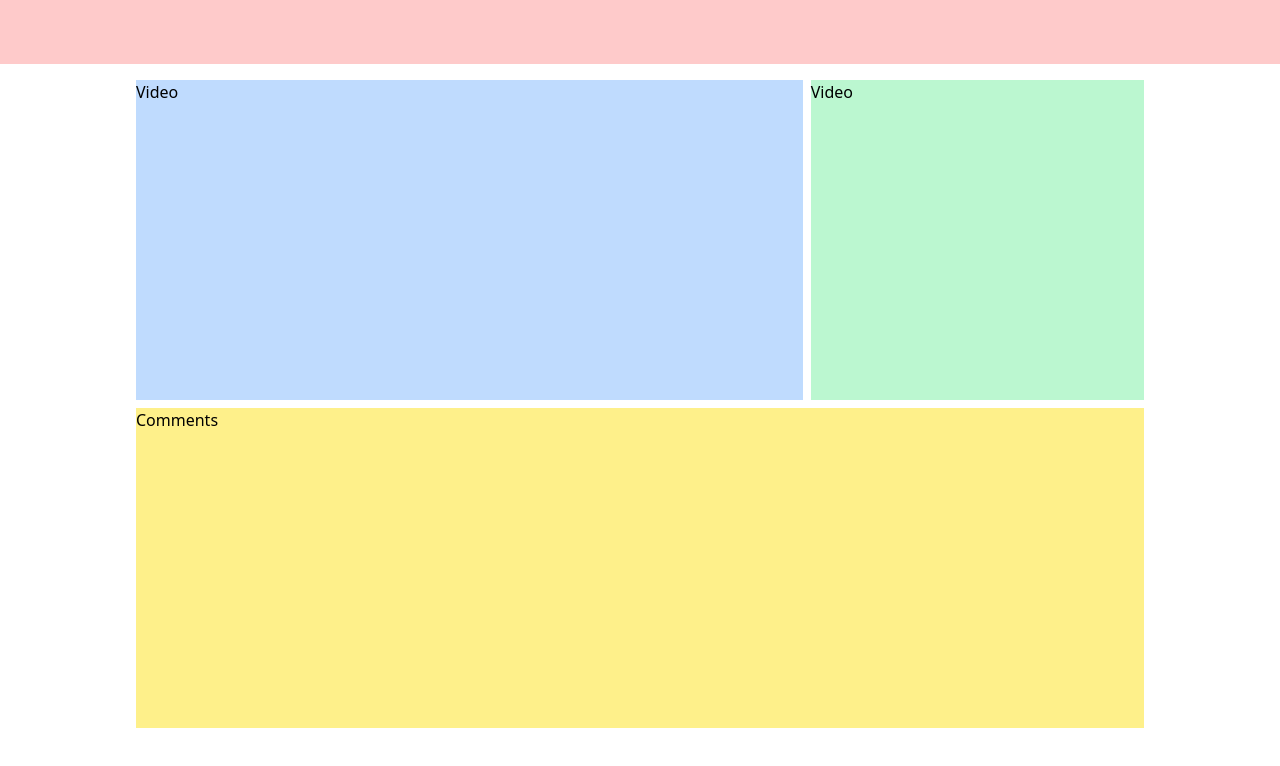
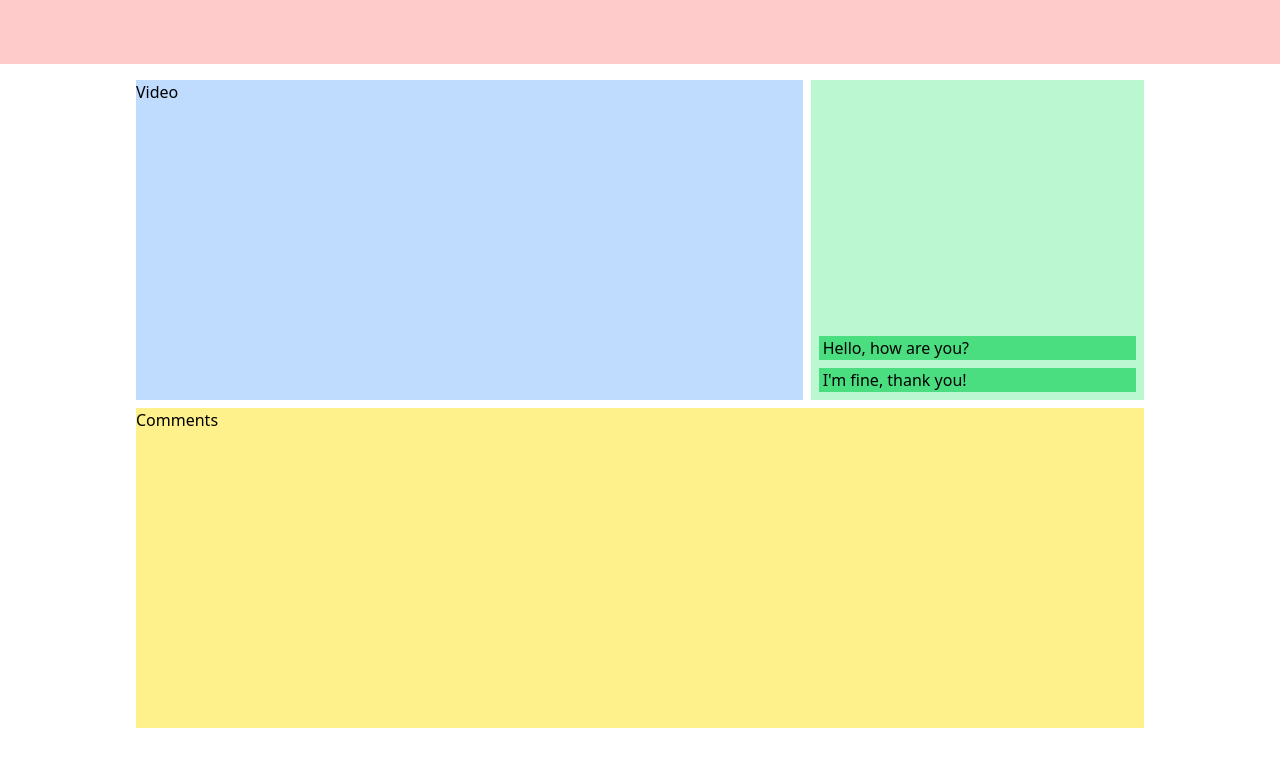
Before and after one commit to javascriptmid/react-arch, a React (Create React App) app: page / in a window 1280 px wide. Shown: the top 766 px of the page. Built offline with nearby package versions, Linux system fonts and the light colour scheme.

Commit message:
add basic message example

```diff
--- a/src/components/LiveChat.tsx
+++ b/src/components/LiveChat.tsx
@@ -1,7 +1,17 @@
-export default function NavBar() {
+import useMessages from "../hooks/useMessages";
+import Message from "./Message";
+
+export default function LiveChat() {
+  const messages = useMessages();
+
   return (
-    <div style={{ height: 320 }} className="flex-1 bg-green-200">
-      Video
+    <div
+      style={{ height: 320 }}
+      className="flex flex-col flex-1 bg-green-200 overflow-y-auto justify-end p-2 space-y-2"
+    >
+      {messages.map((message) => (
+        <Message key={message.id} text={message.text} />
+      ))}
     </div>
   );
 }
--- /dev/null
+++ b/src/components/Message.tsx
@@ -0,0 +1,3 @@
+export default function Message({ text }: any) {
+  return <div className="bg-green-400 px-1">{text}</div>;
+}
--- /dev/null
+++ b/src/hooks/useMessages.ts
@@ -0,0 +1,16 @@
+export default function useMessages() {
+  return [
+    {
+      id: 1,
+      text: "Hello, how are you?",
+      user: "John",
+      timestamp: "2020-01-01T00:00:00.000Z",
+    },
+    {
+      id: 2,
+      text: "I'm fine, thank you!",
+      user: "John",
+      timestamp: "2020-01-01T00:00:00.000Z",
+    },
+  ];
+}
```
